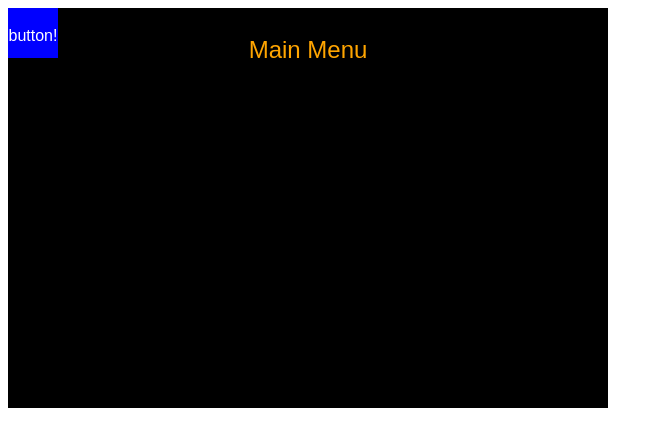
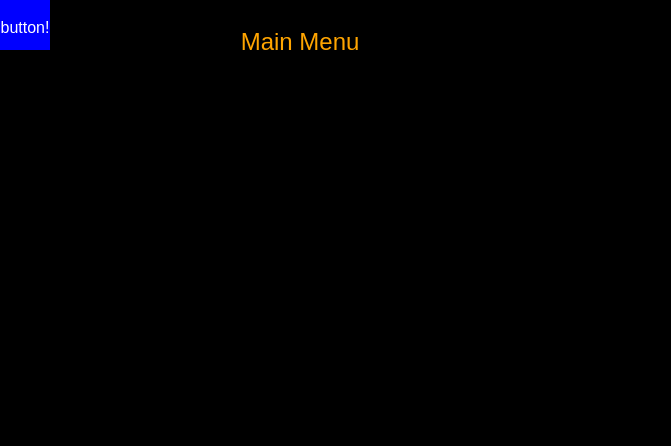
Before and after one commit to enqorman/super-duper-gui, a plain HTML site: page index.html in a window 1280 px wide. Shown: the whole page, without its empty margins (0-671 px from the left). Drawn offline with Linux system fonts and the light colour scheme.

Commit message:
Add styling

```diff
--- a/index.html
+++ b/index.html
@@ -5,14 +5,16 @@
     <meta name="viewport" content="width=device-width, initial-scale=1.0">
     <title>Button</title>
 
+    <link rel="stylesheet" href="styles.css">
+
     <script defer src="src/Rectangle.js"></script>
-    <script defer src="src/Vec2d.js"></script>
-    <script defer src="src/Utils.js"></script>
-    <script defer src="src/widgets/Widget.js"></script>
-    <script defer src="src/widgets/Button.js"></script>
     <script defer src="src/screens/Screen.js"></script>
     <script defer src="src/screens/SettingsScreen.js"></script>
     <script defer src="src/screens/MainScreen.js"></script>
+    <script defer src="src/Utils.js"></script>
+    <script defer src="src/Vec2d.js"></script>
+    <script defer src="src/widgets/Widget.js"></script>
+    <script defer src="src/widgets/Button.js"></script>
     <script defer src="index.js"></script>
 </head>
 <body>
--- /dev/null
+++ b/styles.css
@@ -0,0 +1,9 @@
+* {
+    padding: 0;
+    margin: 0;
+    box-sizing: border-box;
+}
+
+html, body {
+    background-color: black;
+}
```
